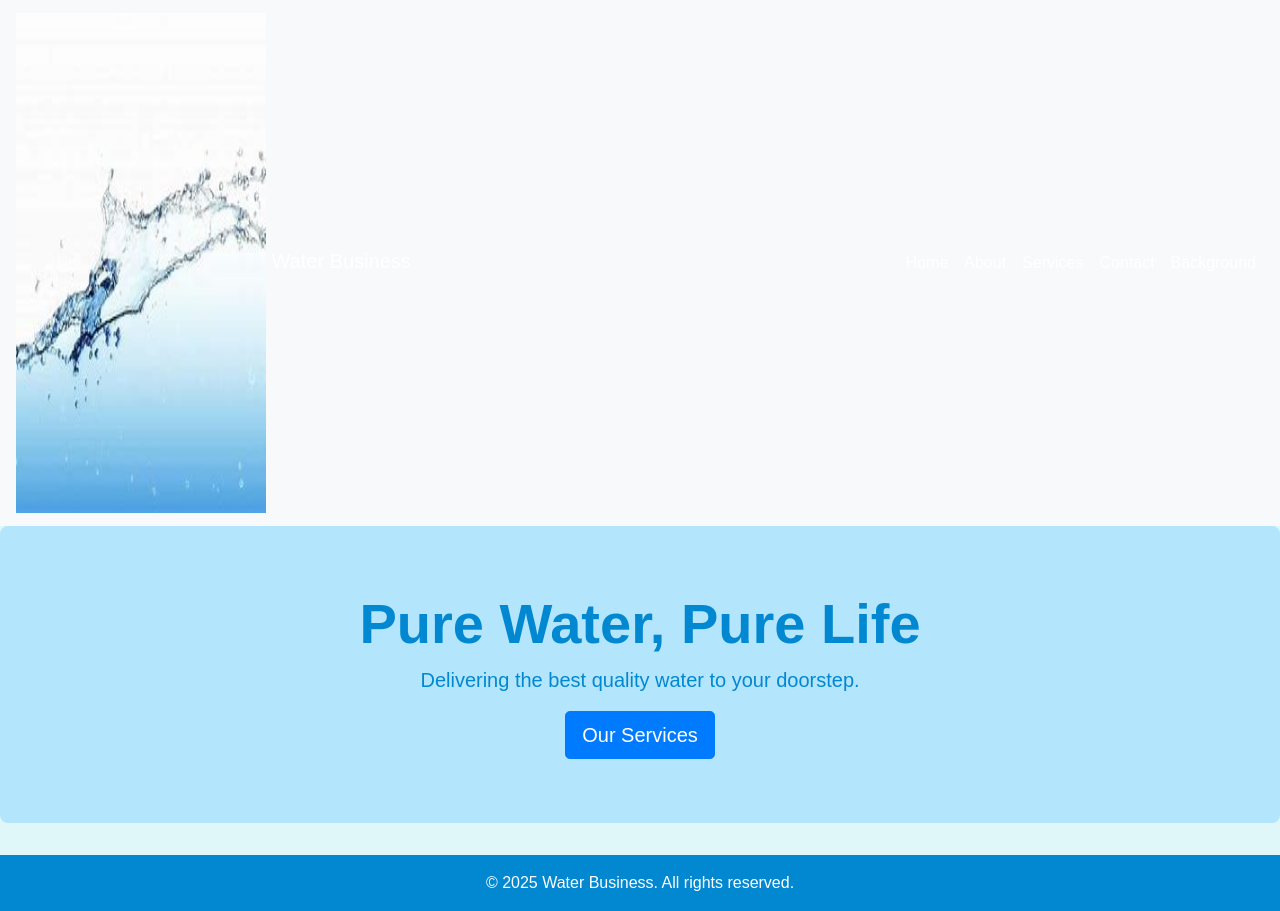
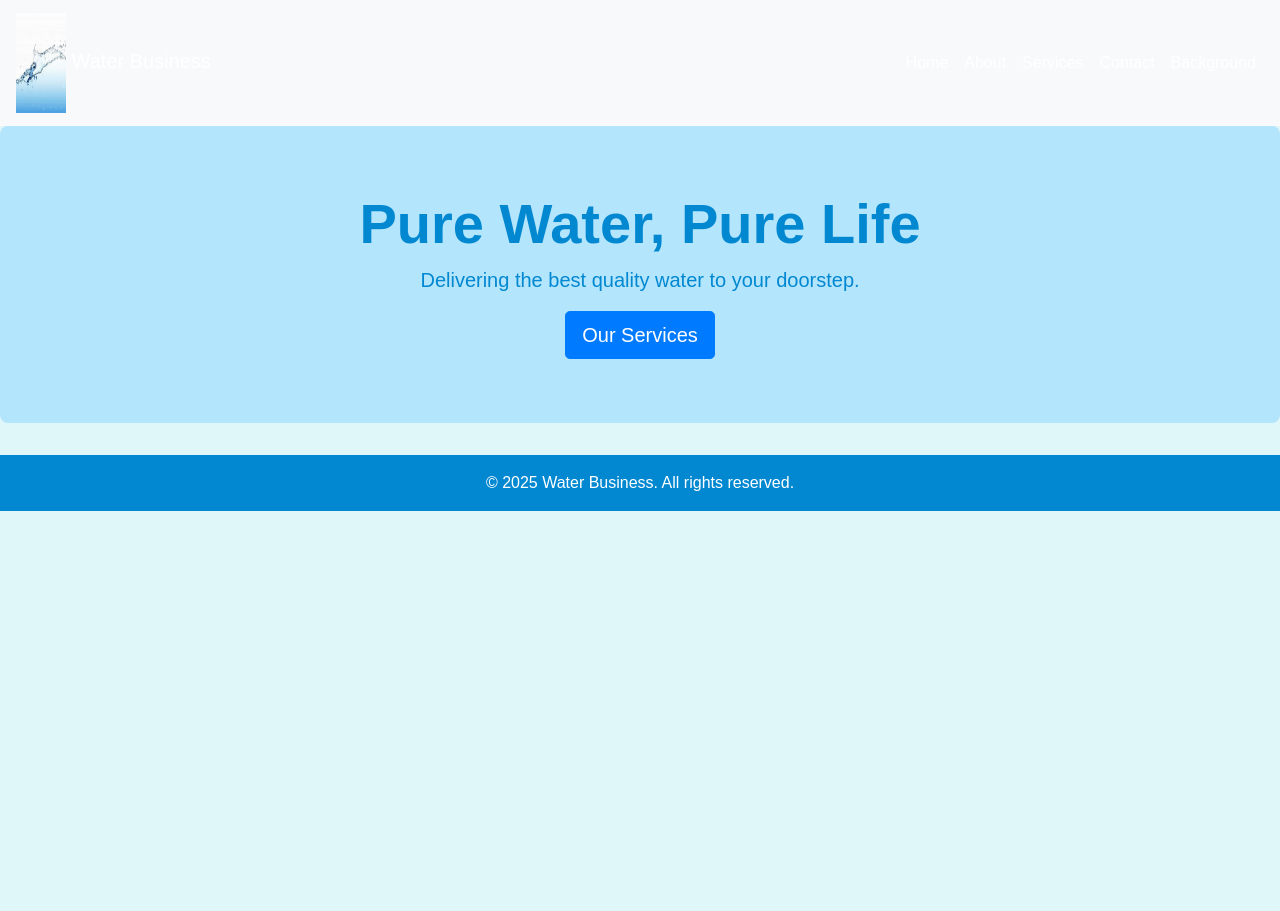
Before and after one commit to vemulanikhitha/WATERBUSSINESS, a plain HTML site: page index.html in a window 1280 px wide. After the commit the page ends 800 px from the top, so only its background shows below. Drawn offline with nearby package versions, Linux system fonts and the light colour scheme; files that its build step writes are made by us from their sources.

Commit message:
Update index.html

```diff
--- a/index.html
+++ b/index.html
@@ -10,7 +10,7 @@
 <body>
   <!-- Navigation Bar -->
   <nav class="navbar navbar-expand-lg navbar-light bg-light">
-    <a class="navbar-brand" href="index.html"><img src="WATER.JPEG" alt="Logo" style="width: 250px; height: 500px;"> Water Business</a>
+    <a class="navbar-brand" href="index.html"><img src="WATER.JPEG" alt="Logo" style="width: 50px; height: 100px;"> Water Business</a>
     <button class="navbar-toggler" type="button" data-toggle="collapse" data-target="#navbarNav" aria-controls="navbarNav" aria-expanded="false" aria-label="Toggle navigation">
       <span class="navbar-toggler-icon"></span>
     </button>
```
